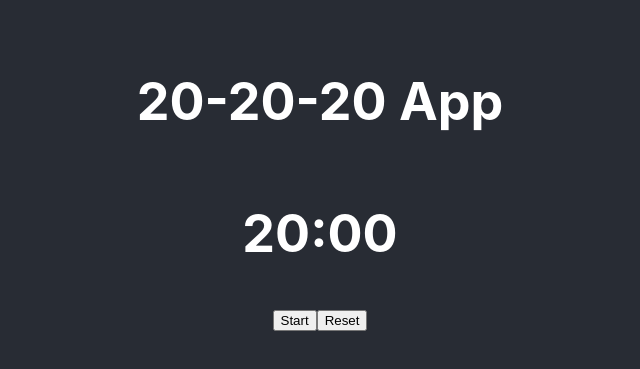
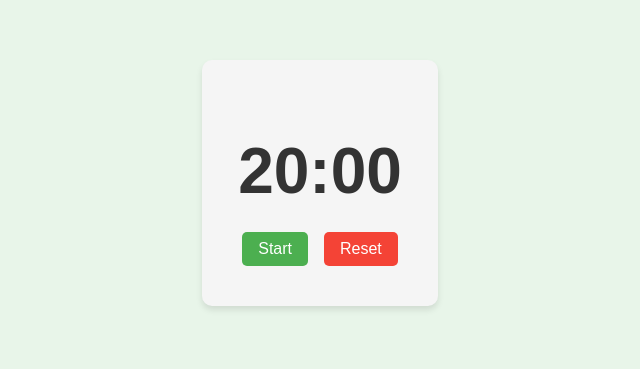
Before and after one commit to tobyatgithub/20-20-20-webapp, a React (Create React App) app: page / in a window 1280 px wide. Shown: the part 217-586 px from the top of the page, without its empty margins (320-960 px from the left). Built offline with nearby package versions, Linux system fonts and the light colour scheme.

Commit message:
1st round UI improvement. Works but not happy about the white box.

```diff
--- a/src/App.tsx
+++ b/src/App.tsx
@@ -1,15 +1,21 @@
 import React from 'react';
-import './App.css';
+import styled from 'styled-components';
 import Timer from './Timer';
+
+const AppContainer = styled.div`
+  display: flex;
+  justify-content: center;
+  align-items: center;
+  min-height: 100vh;
+  background-color: #e8f5e9;
+  font-family: 'Arial', sans-serif;
+`;
 
 const App: React.FC = () => {
   return (
-    <div className="App">
-      <header className="App-header">
-        <h1>20-20-20 App</h1>
-        <Timer initialTime={1200} /> {/* 20 minutes in seconds */}
-      </header>
-    </div>
+    <AppContainer>
+      <Timer initialTime={1200} /> {/* 20 minutes in seconds */}
+    </AppContainer>
   );
 }
 
--- a/src/Timer.tsx
+++ b/src/Timer.tsx
@@ -1,8 +1,49 @@
 import React, { useState, useEffect } from 'react';
+import styled from 'styled-components';
 
 interface TimerProps {
   initialTime: number;
 }
+
+const TimerContainer = styled.div`
+  display: flex;
+  flex-direction: column;
+  align-items: center;
+  padding: 2rem;
+  background-color: #f5f5f5;
+  border-radius: 10px;
+  box-shadow: 0 4px 6px rgba(0, 0, 0, 0.1);
+`;
+
+const TimerDisplay = styled.h1`
+  font-size: 4rem;
+  margin-bottom: 1rem;
+  color: #333;
+`;
+
+const Button = styled.button`
+  padding: 0.5rem 1rem;
+  font-size: 1rem;
+  margin: 0.5rem;
+  border: none;
+  border-radius: 5px;
+  cursor: pointer;
+  transition: background-color 0.3s ease;
+
+  &:hover {
+    opacity: 0.8;
+  }
+`;
+
+const StartButton = styled(Button)`
+  background-color: #4caf50;
+  color: white;
+`;
+
+const ResetButton = styled(Button)`
+  background-color: #f44336;
+  color: white;
+`;
 
 const Timer: React.FC<TimerProps> = ({ initialTime }) => {
   const [time, setTime] = useState(initialTime);
@@ -42,11 +83,15 @@ const Timer: React.FC<TimerProps> = ({ initialTime }) => {
   };
 
   return (
-    <div>
-      <h1>{formatTime(time)}</h1>
-      <button onClick={toggleTimer}>{isActive ? 'Pause' : 'Start'}</button>
-      <button onClick={resetTimer}>Reset</button>
-    </div>
+    <TimerContainer>
+      <TimerDisplay>{formatTime(time)}</TimerDisplay>
+      <div>
+        <StartButton onClick={toggleTimer}>
+          {isActive ? 'Pause' : 'Start'}
+        </StartButton>
+        <ResetButton onClick={resetTimer}>Reset</ResetButton>
+      </div>
+    </TimerContainer>
   );
 };
 
```
